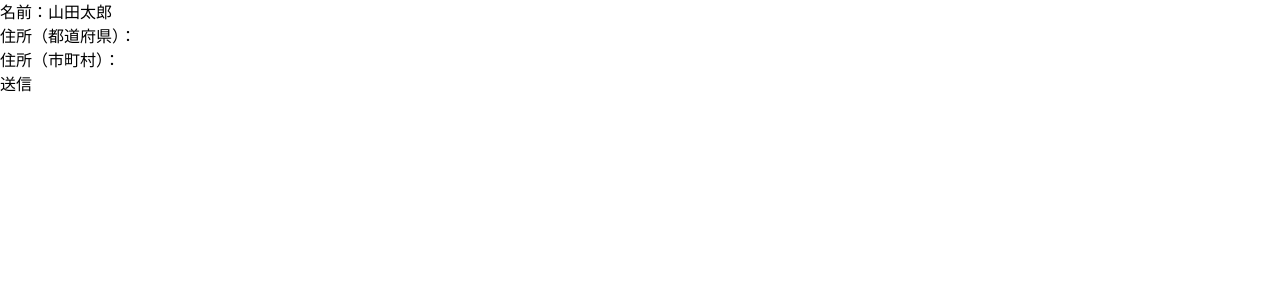
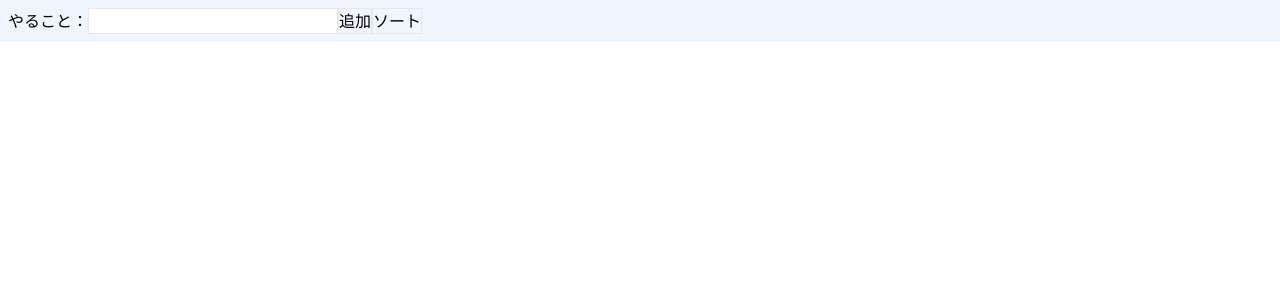
Before and after one commit to yadac/my-react, a React (Create React App) app: page / in a window 1280 px wide. Shown: the top 300 px of the page. Built offline with nearby package versions, Linux system fonts and the light colour scheme.

Commit message:
配列への追加

```diff
--- /dev/null
+++ b/src/components/StateTodo.js
@@ -0,0 +1,73 @@
+import { useState } from "react"
+
+let maxId = 0;
+export default function StateTodo() {
+    const [todo, setTodo] = useState([]);
+    const [title, setTitle] = useState('');
+
+    const handleTitle = (e) => {
+        setTitle(e.target.value);
+    }
+
+    const addTodo = () => {
+        console.log('Todoを追加します');
+        setTodo([
+            ...todo,
+            {
+                id: ++maxId,
+                title: title,
+                created: new Date(),
+                isDone: false
+            }
+        ]);
+    }
+    const sortTodo = () => {
+        console.log('Todoをソートします');
+    }
+
+    const updateTodo = (e) => {
+        console.log('Todoを更新します');
+        todo.map(t => {
+            if (e.key === t.id) {
+                setTodo(
+                    [
+                        ...todo,
+                        { isDone: true }
+                    ]);
+            } else {
+
+            }
+        })
+    }
+
+    const removeTodo = () => {
+        console.log('Todoを削除します');
+    }
+
+    return (
+        <form>
+            <div>
+                <div className="bg-blue-50 p-2">
+                    <label>やること：</label>
+                    <input type="text" id="title" name="title"
+                        className="border" onChange={handleTitle} />
+                    <button type="button" onClick={addTodo} className="border">追加</button>
+                    <button type="button" onClick={sortTodo} className="border">ソート</button>
+                </div>
+                <div>
+                    <ul>
+                        {todo.map(t => (
+                            <li key={t.id}>
+                                {t.title}
+                                <button type="button" className="border p-1"
+                                    onClick={updateTodo}>済</button>
+                                <button type="button" className="border p-1"
+                                    onClick={removeTodo}>削除</button>
+                            </li>
+                        ))}
+                    </ul>
+                </div>
+            </div>
+        </form>
+    )
+}
--- a/src/index.js
+++ b/src/index.js
@@ -2,12 +2,12 @@ import React from 'react';
 import ReactDOM from 'react-dom/client';
 import './index.css';
 import reportWebVitals from './reportWebVitals';
-import StateNest from './components/StateNest';
+import StateTodo from './components/StateTodo';
 
 const root = ReactDOM.createRoot(document.getElementById('root'));
 root.render(
   <React.StrictMode>
-    <StateNest />
+    <StateTodo />
   </React.StrictMode>
 );
 
```
